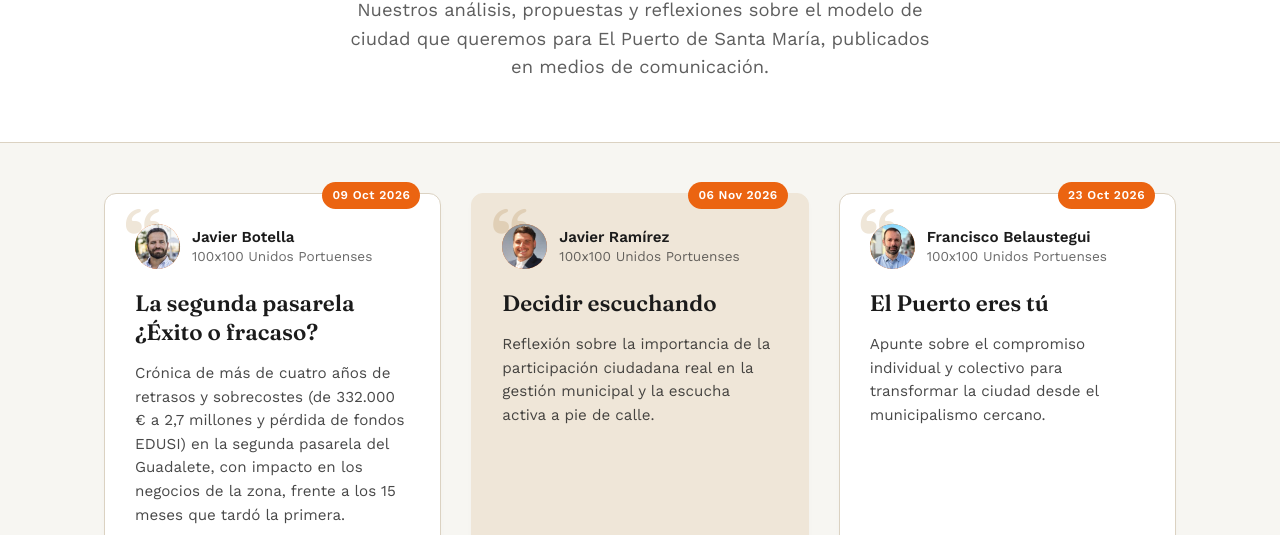
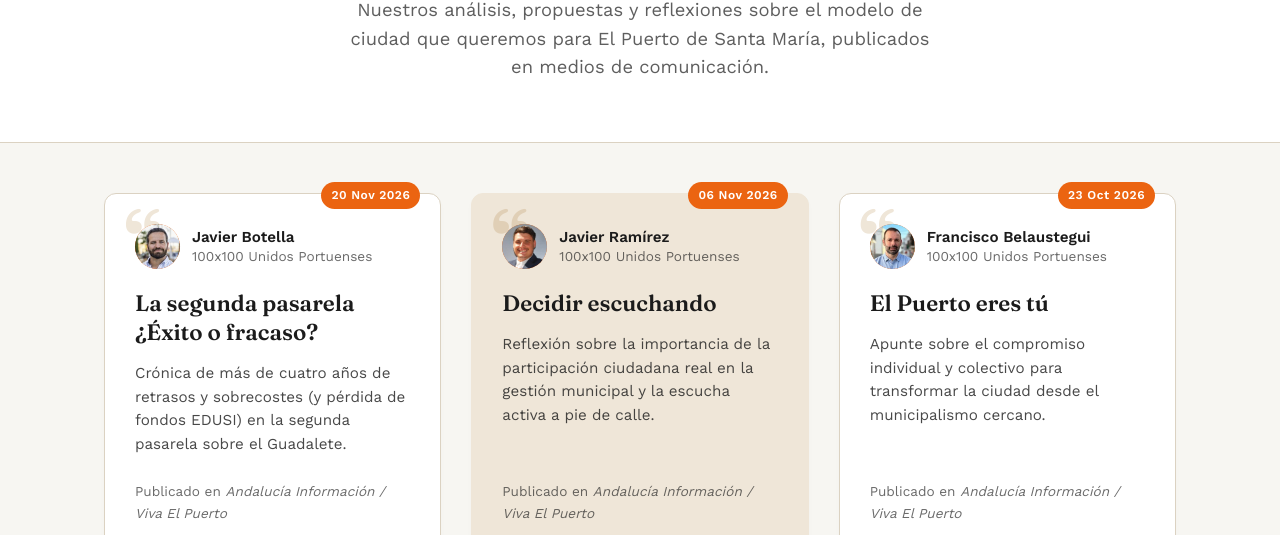
Before and after one commit to 100x100up/100x100-web, a plain HTML site: page tribunas.html in a window 1280 px wide. Shown: the part 227-762 px from the top of the page. Drawn offline with Linux system fonts and the light colour scheme.

Commit message:
Add files via upload

```diff
--- a/tribunas.html
+++ b/tribunas.html
@@ -282,7 +282,7 @@
          Si de una tribuna aún no tienes el enlace, deja su bloque class="btn-leer" comentado (entre los signos de comentario de HTML) hasta tenerlo.
          ========================================================================== -->
 		<article class="tribuna">
-        <time class="fecha-flotante" datetime="2026-11-20">09 Oct 2026</time>
+        <time class="fecha-flotante" datetime="2026-11-20">20 Nov 2026</time>
         <div class="meta-cabecera">
           <div class="avatar-autor" aria-hidden="true"><img src="img/tribunas/javier-botella.jpg" alt="" loading="lazy" onerror="this.remove()">JB</div>
           <div class="datos-autor">
@@ -291,7 +291,7 @@
           </div>
         </div>
         <h2 class="titular-tribuna">La segunda pasarela ¿Éxito o fracaso?</h2>
-        <p class="resumen-tribuna">Crónica de más de cuatro años de retrasos y sobrecostes (de 332.000 € a 2,7 millones y pérdida de fondos EDUSI) en la segunda pasarela del Guadalete, con impacto en los negocios de la zona, frente a los 15 meses que tardó la primera.</p>
+        <p class="resumen-tribuna">Crónica de más de cuatro años de retrasos y sobrecostes (y pérdida de fondos EDUSI) en la segunda pasarela sobre el Guadalete.</p>
         <p class="publicado-en">Publicado en <em>Andalucía Información / Viva El Puerto</em></p>
         <a class="btn-leer" href="https://www.andaluciainformacion.es/blog/tribuna-puerto/segunda-pasarela-exito-fracaso/202611201101473543130.html" target="_blank" rel="noopener">Leer artículo original <span class="flecha" aria-hidden="true">&rarr;</span></a>
       </article>
```
